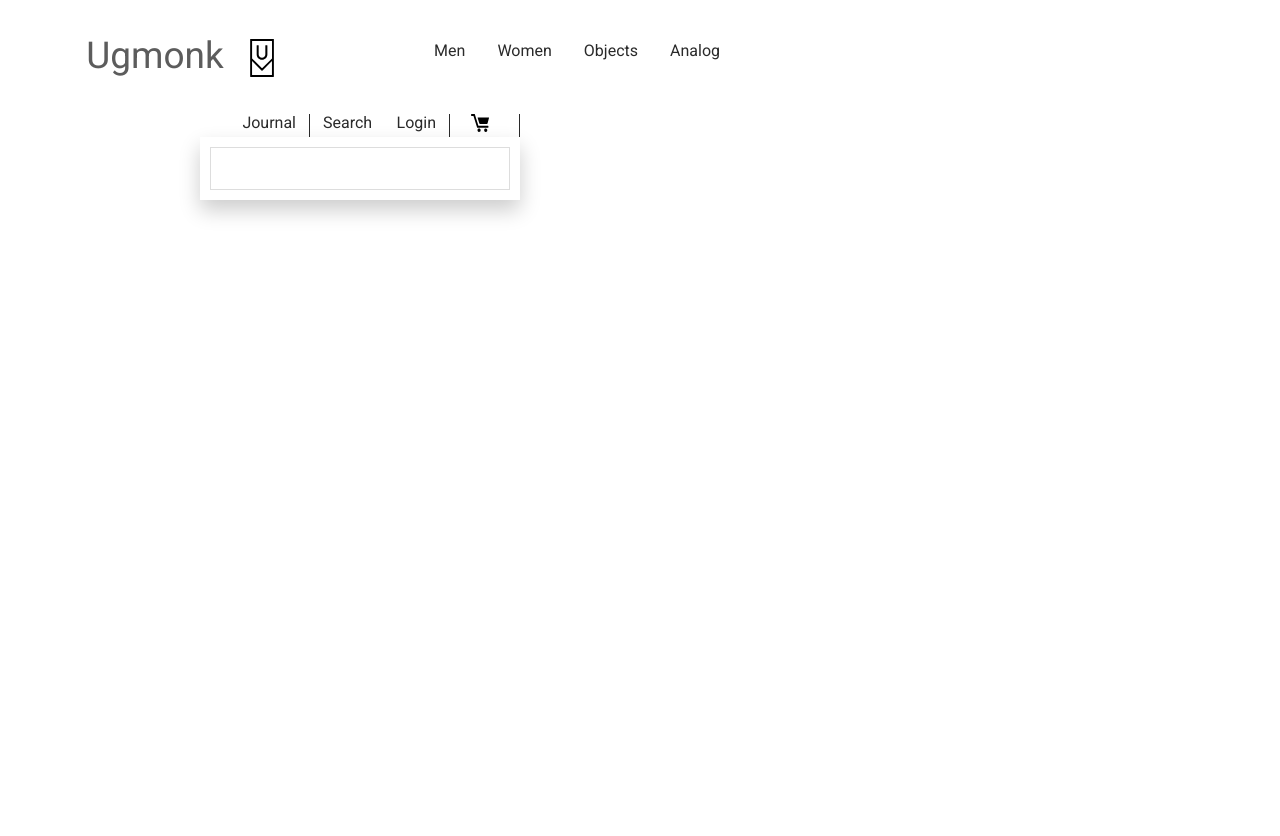
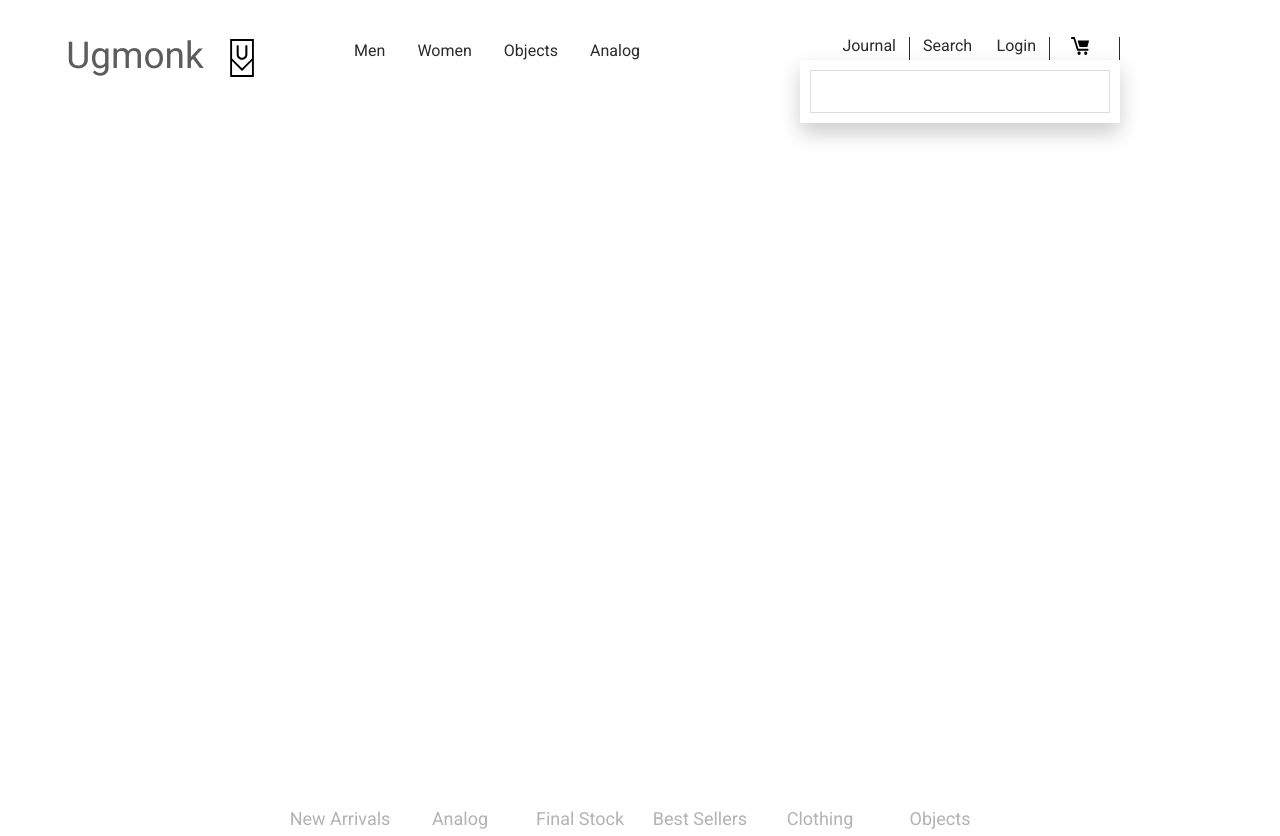
Before and after one commit to woachkatzl/page-layout-grid-based, a plain HTML site: page index.html in a window 1280 px wide. Shown: the top 836 px of the page. Drawn offline with Linux system fonts and the light colour scheme.

Commit message:
fixed header resizing

```diff
--- a/index.html
+++ b/index.html
@@ -14,7 +14,6 @@
     </head>
     <body>
         <header class="header">
-            <div class="header__left">
             <div class="header__logo-block">
                 <a class="header__home">Ugmonk</a>
                 <svg class="header__logo" width="24px" height="38px">
@@ -27,7 +26,6 @@
                 <a href="link" class="header__link header__nav-link">Objects</a>
                 <a href="link" class="header__link header__nav-link header__link-analog">Analog</a>
             </nav>
-            </div>
             <div class="header__right">
                 <div class="header__account-block">
                     <div class="header__journal">
--- a/styles/styles.css
+++ b/styles/styles.css
@@ -76,7 +76,7 @@ body {
 }
 
 .header {
-    grid-template-columns: repeat(auto-fit, minmax(330px, 720px));
+    grid-template-columns: 25% 25% 50%;
 }
 
 .header__left {
@@ -140,6 +140,7 @@ body {
     grid-row: photo-block-1-start / photo-block-1-end;
     grid-template-rows: 1fr 82px;
     background-image: url('../pictures/product/photo-block-1.jpg');
+    max-width: 100%;
 }
 
 .photo-block__content--1 {
@@ -168,6 +169,7 @@ body {
     grid-row: photo-block-2-start / photo-block-2-end;
     grid-template-rows: 200px 1fr 200px;
     background-image: url('../pictures/product/photo-block-2.jpg');
+    max-width: 100%;
 }
 
 .photo-block__content--2 {
@@ -213,6 +215,10 @@ body {
 
 .contact-form__form {
     align-self: center;
+}
+
+.header__nav {
+    min-width: max-content;
 }
 
 .contact-form__email-field {
```
Lines whose indentation alone changed are shown as unchanged.
